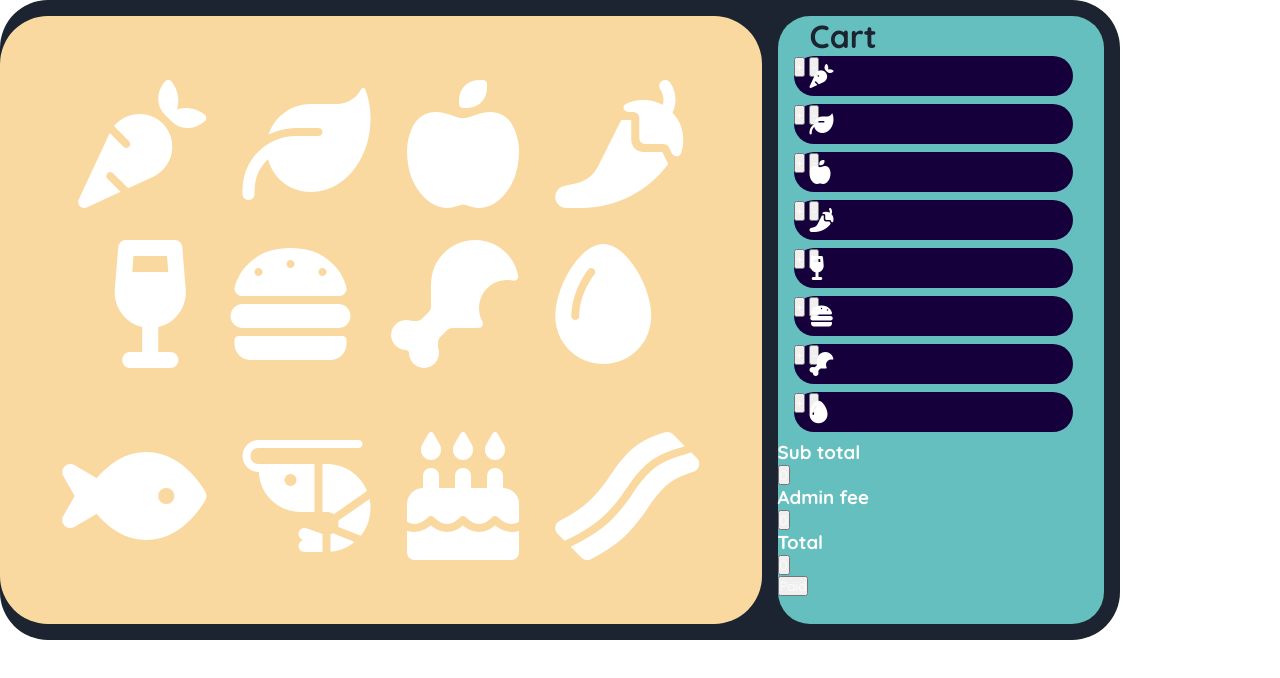
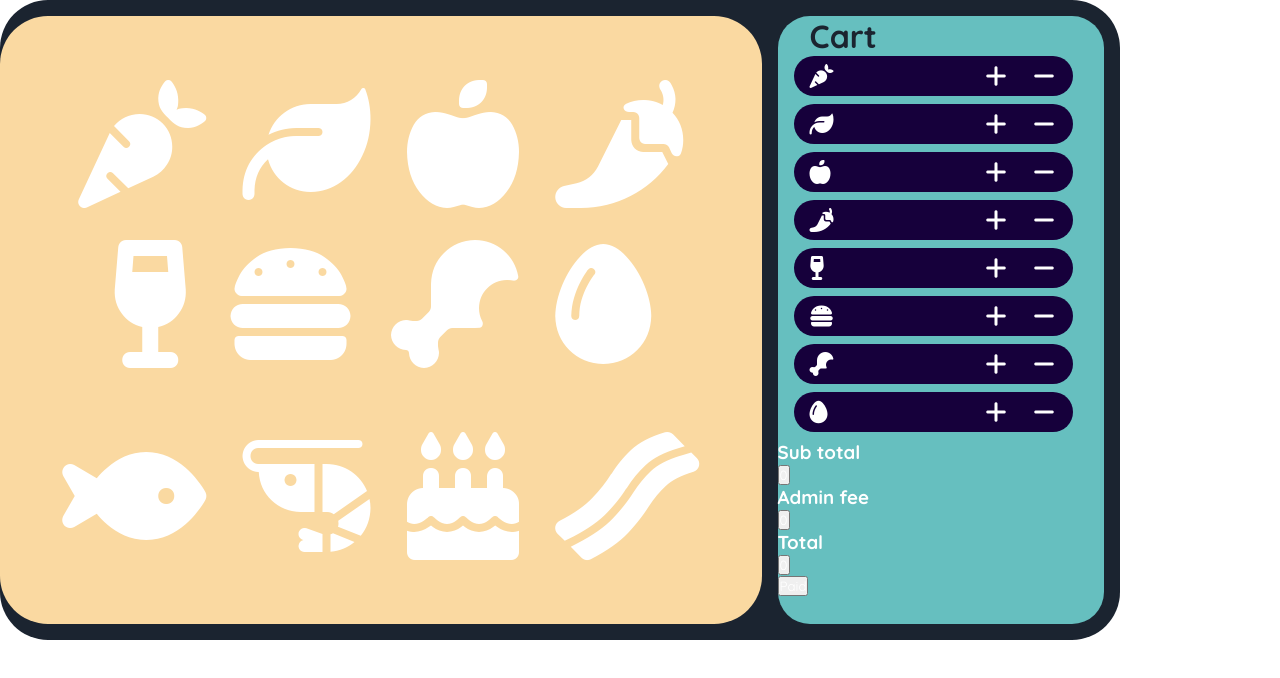
Before and after one commit to axeladib/food-calculator, a plain HTML site: page index.html in a window 1280 px wide. Drawn offline with Linux system fonts and the light colour scheme.

Commit message:
ADD:editing at te plus & minus button

```diff
--- a/index.html
+++ b/index.html
@@ -57,43 +57,59 @@
             <div class="cart-card">
               <div class="cart-card-input">
                 <i class="fa-solid fa-carrot" value="1.30"></i>
-                <button>+</button>
-                <button>-</button>
+
+                <i class="fa-solid fa-plus"></i>
+                <i class="fa-solid fa-minus"></i>
+                <div class="quantity-item"></div>
               </div>
               <div class="cart-card-input">
                 <i class="fa-solid fa-leaf"></i>
-                <button>+</button>
-                <button>-</button>
+
+                <i class="fa-solid fa-plus"></i>
+                <i class="fa-solid fa-minus"></i>
+                <div class="quantity-item"></div>
               </div>
               <div class="cart-card-input">
                 <i class="fa-solid fa-apple-whole"></i>
-                <button>+</button>
-                <button>-</button>
+
+                <i class="fa-solid fa-plus"></i>
+                <i class="fa-solid fa-minus"></i>
+                <div class="quantity-item"></div>
               </div>
               <div class="cart-card-input">
                 <i class="fa-solid fa-pepper-hot"></i>
-                <button>+</button>
-                <button>-</button>
+
+                <i class="fa-solid fa-plus"></i>
+                <i class="fa-solid fa-minus"></i>
+                <div class="quantity-item"></div>
               </div>
               <div class="cart-card-input">
                 <i class="fa-solid fa-wine-glass"></i>
-                <button>+</button>
-                <button>-</button>
+
+                <i class="fa-solid fa-plus"></i>
+                <i class="fa-solid fa-minus"></i>
+                <div class="quantity-item"></div>
               </div>
               <div class="cart-card-input">
                 <i class="fa-solid fa-burger"></i>
-                <button>+</button>
-                <button>-</button>
+
+                <i class="fa-solid fa-plus"></i>
+                <i class="fa-solid fa-minus"></i>
+                <div class="quantity-item"></div>
               </div>
               <div class="cart-card-input">
                 <i class="fa-solid fa-drumstick-bite"></i>
-                <button>+</button>
-                <button>-</button>
+
+                <i class="fa-solid fa-plus"></i>
+                <i class="fa-solid fa-minus"></i>
+                <div class="quantity-item"></div>
               </div>
               <div class="cart-card-input">
                 <i class="fa-solid fa-egg"></i>
-                <button>+</button>
-                <button>-</button>
+
+                <i class="fa-solid fa-plus"></i>
+                <i class="fa-solid fa-minus"></i>
+                <div class="quantity-item"></div>
               </div>
             </div>
             <!-- TODO : Create cart-cart (HAVE OWN CONTAINER) -->
```
